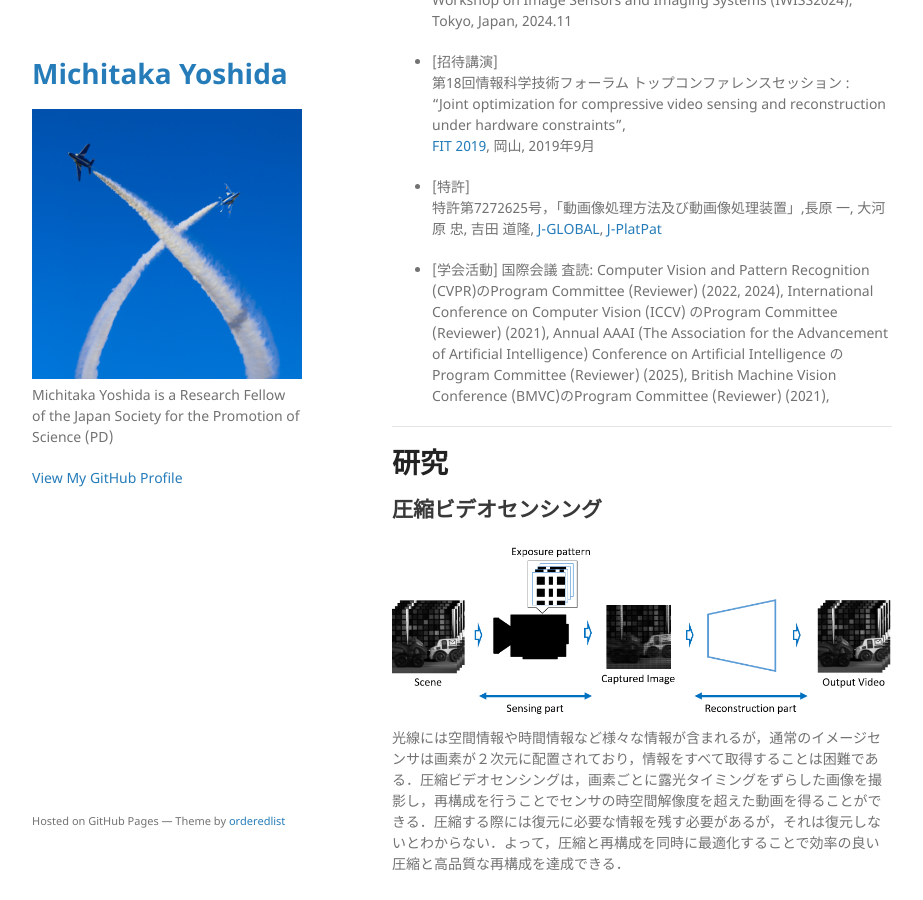
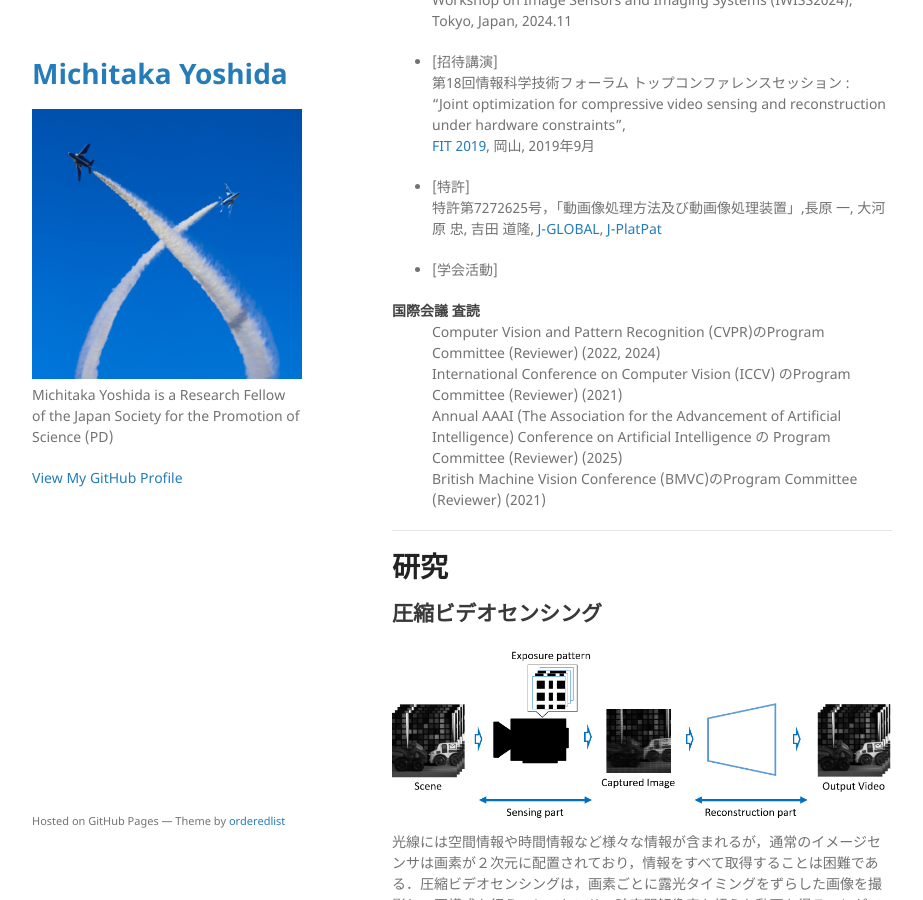
Before and after one commit to michitakayoshida/michitakayoshida.github.io, a Jekyll site: the page built from index.md, in a window 1280 px wide and 900 px high, scrolled down 5463 px. Shown: the whole window, without its empty margins (178-1101 px from the left). Built offline with Jekyll 4.4.1, drawn with Linux system fonts in a browser that asks for light colours; part of the change alters nothing that is shown.

Commit message:
査読修正

```diff
--- a/index.md
+++ b/index.md
@@ -232,18 +232,19 @@ Proceedings of the European Conference on Computer Vision (ECCV2018), Munich, Ge
 [J-PlatPat](https://www.j-platpat.inpit.go.jp/c1801/PU/JP-7272625/15/ja)
 
 - [学会活動]
- 国際会議 査読:
- Computer Vision and Pattern Recognition (CVPR)のProgram Committee (Reviewer) (2022, 2024),
+<dl>
+ <dt> 国際会議 査読</dt>
+ <dd> Computer Vision and Pattern Recognition (CVPR)のProgram Committee (Reviewer) (2022, 2024) </dd>
 <!---
   Computer Vision and Pattern Recognition (CVPR)のProgram Committee (Reviewer) (2022, 2024, 2025)
   -->
- International Conference on Computer Vision (ICCV) のProgram Committee (Reviewer) (2021),
+ <dd> International Conference on Computer Vision (ICCV) のProgram Committee (Reviewer) (2021) </dd>
 <!---
   International Conference on Computer Vision (ICCV) のProgram Committee (Reviewer) (2021, 2025)
   -->
- Annual AAAI (The Association for the Advancement of Artificial Intelligence) Conference on Artificial Intelligence の Program Committee (Reviewer) (2025),
- British Machine Vision Conference (BMVC)のProgram Committee (Reviewer) (2021),
-
+ <dd> Annual AAAI (The Association for the Advancement of Artificial Intelligence) Conference on Artificial Intelligence の Program Committee (Reviewer) (2025) </dd>
+ <dd> British Machine Vision Conference (BMVC)のProgram Committee (Reviewer) (2021) </dd>
+</dl>
 
 ---
 
```
